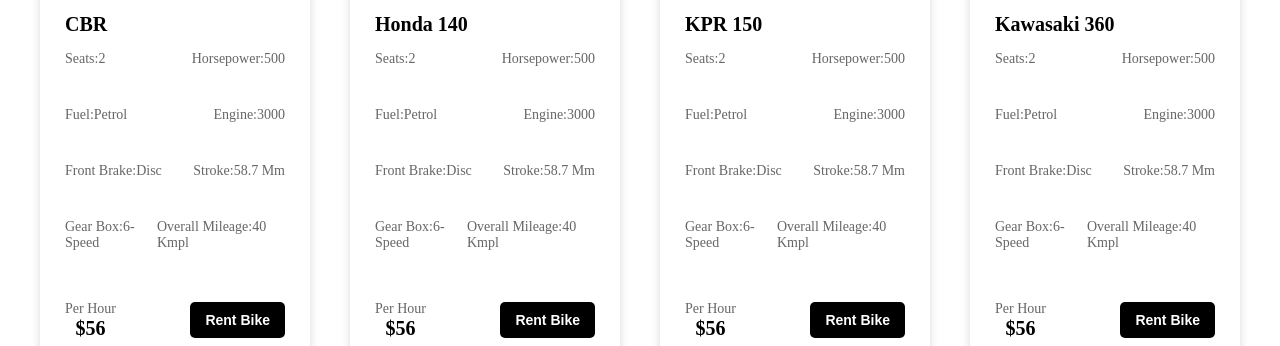
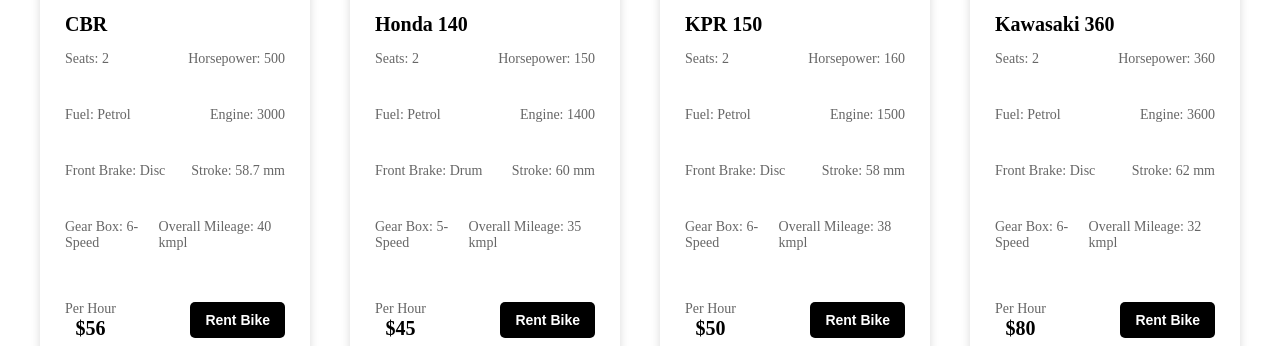
Before and after one commit to Yuizhey/Oris_dz_moto, a React (Vite) app: page /motohomepage in a window 1280 px wide. Shown: the part 454-800 px from the top of the page. Built offline with nearby package versions, Linux system fonts and the light colour scheme.

Commit message:
рефакторинг, добавление возможности поиска

```diff
--- a/src/MotocyclesConsts.js
+++ /dev/null
@@ -1,52 +0,0 @@
-let motocyclesConsts = [
-    {
-      imagePath: "public/images/CBR.png",
-      name: "CBR"
-    },
-    {
-        imagePath: "public/images/Honda 140.png",
-        name: "Honda 140"
-    },
-    {
-        imagePath: "public/images/KPR 150.png",
-        name: "KPR 150"
-    },
-    {
-        imagePath: "public/images/Kawasaki 360.png",
-        name: "Kawasaki 360"
-    },
-    {
-        imagePath: "public/images/Gixser.png",
-        name: "Gixser"
-    },
-    {
-        imagePath: "public/images/moto.png",
-        name: "MT15"
-    },
-    {
-        imagePath: "public/images/CVR.png",
-        name: "CVR"
-    },
-    {
-        imagePath: "public/images/R1 5.png",
-        name: "R1 5"
-    },
-    {
-        imagePath: "public/images/Kawasaki !40.png",
-        name: "Kawasaki !40"
-    },
-    {
-        imagePath: "public/images/MT15.png",
-        name: "MT15"
-    },
-    {
-        imagePath: "public/images/Filder 350.png",
-        name: "Filder 350"
-    },
-    {
-        imagePath: "public/images/Scookiti.png",
-        name: "Scookiti"
-    },
-  ];
-
-  export default motocyclesConsts;
--- a/src/components/MotoCard/MotoCard.jsx
+++ b/src/components/MotoCard/MotoCard.jsx
@@ -6,34 +6,34 @@
 
   const navigate = useNavigate();
 
-  function goToIndividualMotoPage(){
-    navigate("/motoindividualpage")
+  function goToIndividualMotoPage() {
+    navigate(`/motoindividualpage/${props.motocycle.name}`);
   }
 
   return (
     <div className={styles.card} onClick={goToIndividualMotoPage}>
-        <img src={props.imagePath} alt="" className={styles.cardImage} />
-        <h3 className={styles.cardName}>{props.name}</h3>
+        <img src={props.motocycle.imagePath} alt="" className={styles.cardImage} />
+        <h3 className={styles.cardName}>{props.motocycle.name}</h3>
         <div className={styles.cardInfo}>
-          <p className={styles.characteristic}>Seats:2</p>
-          <p className={styles.characteristic}>Horsepower:500</p>
+          <p className={styles.characteristic}>Seats: {props.motocycle.characteristics.seats}</p>
+          <p className={styles.characteristic}>Horsepower: {props.motocycle.characteristics.horsepower}</p>
         </div>
         <div className={styles.cardInfo}>
-          <p className={styles.characteristic}>Fuel:Petrol</p>
-          <p className={styles.characteristic}>Engine:3000</p>
+          <p className={styles.characteristic}>Fuel: {props.motocycle.characteristics.fuel}</p>
+          <p className={styles.characteristic}>Engine: {props.motocycle.characteristics.engine}</p>
         </div>
         <div className={styles.cardInfo}>
-          <p className={styles.characteristic}>Front Brake:Disc</p>
-          <p className={styles.characteristic}>Stroke:58.7 Mm</p>
+          <p className={styles.characteristic}>Front Brake: {props.motocycle.characteristics.frontBrake}</p>
+          <p className={styles.characteristic}>Stroke: {props.motocycle.characteristics.stroke}</p>
         </div>
         <div className={styles.cardInfo}>
-          <p className={styles.characteristic}>Gear Box:6-Speed</p>
-          <p className={styles.characteristic}>Overall Mileage:40 Kmpl</p>
+          <p className={styles.characteristic}>Gear Box: {props.motocycle.characteristics.gearBox}</p>
+          <p className={styles.characteristic}>Overall Mileage: {props.motocycle.characteristics.mileage}</p>
         </div>
         <div className={styles.cardRentInfo}>
             <div className={styles.rentInfoPrice}>
               <p className={styles.pricePerHour}>Per Hour</p>
-              <p className={styles.priceInDollars}>$56</p>
+              <p className={styles.priceInDollars}>${props.motocycle.pricePerHour}</p>
             </div>
             <button className={styles.rentInfoButton} onClick={(e) => e.stopPropagation()}>Rent Bike</button>
         </div>
--- a/src/components/MotoCardsGrid/MotoCardsGrid.jsx
+++ b/src/components/MotoCardsGrid/MotoCardsGrid.jsx
@@ -1,14 +1,13 @@
 import React from 'react'
 import MotoCard from '../MotoCard/MotoCard'
 import styles from "./MotoCardsGrid.module.css"
-import motocyclesConsts from "../../MotocyclesConsts"
 
-function MotoCardsGrid() {
+function MotoCardsGrid(props) {
 
   return (
     <div className={styles.motoCardsGrid}>
-        {motocyclesConsts.map(item => (
-          <MotoCard imagePath={item.imagePath} name={item.name} />
+        {props.list.map((item, index) => (
+          <MotoCard motocycle={item} key={index}/>
         ))}
     </div>
   )
--- a/src/components/SearchBar/SeacrhBar.module.css
+++ b/src/components/SearchBar/SeacrhBar.module.css
@@ -9,6 +9,7 @@
     border: 1px solid #ccc;
     justify-content: center;
     width: 56%;
+    max-width: 800px;
     margin: 0 auto;
     margin-bottom: 50px;
   }
--- a/src/components/SearchBar/SearchBar.jsx
+++ b/src/components/SearchBar/SearchBar.jsx
@@ -1,10 +1,18 @@
-import React from 'react'
+import React, { useState } from 'react'
 import styles from "./SeacrhBar.module.css";
 
-function SearchBar() {
+function SearchBar(props) {
+  const [searchValue, setSearchValue] = useState("");
+
+  function handleSearch(event){
+    const value = event.target.value;
+    setSearchValue(value);
+    props.onChange(value);
+  }
+
   return (
     <div className={styles.searchBar}>
-      <input type="text" placeholder="Search" className={styles.searchInput} />
+      <input type="text" placeholder="Search" className={styles.searchInput} onChange={handleSearch}/>
       <button className={styles.dropdownButton}>Price</button>
       <button className={styles.dropdownButton}>Time Duration</button>
       <button className={styles.dropdownButton}>Brand</button>
--- /dev/null
+++ b/src/constants/MotocyclesConsts.js
@@ -0,0 +1,184 @@
+const motocyclesConsts = [
+    {
+      imagePath: "images/CBR.png",
+      name: "CBR",
+      characteristics: {
+        seats: 2,
+        horsepower: 500,
+        fuel: "Petrol",
+        engine: 3000,
+        frontBrake: "Disc",
+        stroke: "58.7 mm",
+        gearBox: "6-Speed",
+        mileage: "40 kmpl",
+      },
+      pricePerHour: 56
+    },
+    {
+      imagePath: "images/Honda 140.png",
+      name: "Honda 140",
+      characteristics: {
+        seats: 2,
+        horsepower: 150,
+        fuel: "Petrol",
+        engine: 1400,
+        frontBrake: "Drum",
+        stroke: "60 mm",
+        gearBox: "5-Speed",
+        mileage: "35 kmpl",
+      },
+      pricePerHour: 45
+    },
+    {
+      imagePath: "images/KPR 150.png",
+      name: "KPR 150",
+      characteristics: {
+        seats: 2,
+        horsepower: 160,
+        fuel: "Petrol",
+        engine: 1500,
+        frontBrake: "Disc",
+        stroke: "58 mm",
+        gearBox: "6-Speed",
+        mileage: "38 kmpl",
+      },
+      pricePerHour: 50
+    },
+    {
+      imagePath: "images/Kawasaki 360.png",
+      name: "Kawasaki 360",
+      characteristics: {
+        seats: 2,
+        horsepower: 360,
+        fuel: "Petrol",
+        engine: 3600,
+        frontBrake: "Disc",
+        stroke: "62 mm",
+        gearBox: "6-Speed",
+        mileage: "32 kmpl",
+      },
+      pricePerHour: 80
+    },
+    {
+      imagePath: "images/Gixser.png",
+      name: "Gixser",
+      characteristics: {
+        seats: 2,
+        horsepower: 180,
+        fuel: "Petrol",
+        engine: 1800,
+        frontBrake: "Disc",
+        stroke: "55 mm",
+        gearBox: "5-Speed",
+        mileage: "40 kmpl",
+      },
+      pricePerHour: 55
+    },
+    {
+      imagePath: "images/moto.png",
+      name: "MT15",
+      characteristics: {
+        seats: 2,
+        horsepower: 155,
+        fuel: "Petrol",
+        engine: 1550,
+        frontBrake: "Disc",
+        stroke: "57 mm",
+        gearBox: "6-Speed",
+        mileage: "45 kmpl",
+      },
+      pricePerHour: 47
+    },
+    {
+      imagePath: "images/CVR.png",
+      name: "CVR",
+      characteristics: {
+        seats: 2,
+        horsepower: 220,
+        fuel: "Petrol",
+        engine: 2200,
+        frontBrake: "Disc",
+        stroke: "59 mm",
+        gearBox: "6-Speed",
+        mileage: "37 kmpl",
+      },
+      pricePerHour: 60
+    },
+    {
+      imagePath: "images/R1 5.png",
+      name: "R1 5",
+      characteristics: {
+        seats: 2,
+        horsepower: 200,
+        fuel: "Petrol",
+        engine: 2000,
+        frontBrake: "Disc",
+        stroke: "58 mm",
+        gearBox: "6-Speed",
+        mileage: "42 kmpl",
+      },
+      pricePerHour: 58
+    },
+    {
+      imagePath: "images/Kawasaki !40.png",
+      name: "Kawasaki !40",
+      characteristics: {
+        seats: 2,
+        horsepower: 140,
+        fuel: "Petrol",
+        engine: 1400,
+        frontBrake: "Drum",
+        stroke: "56 mm",
+        gearBox: "5-Speed",
+        mileage: "50 kmpl",
+      },
+      pricePerHour: 42
+    },
+    {
+      imagePath: "images/MT15.png",
+      name: "MT15",
+      characteristics: {
+        seats: 2,
+        horsepower: 155,
+        fuel: "Petrol",
+        engine: 1550,
+        frontBrake: "Disc",
+        stroke: "57 mm",
+        gearBox: "6-Speed",
+        mileage: "45 kmpl",
+      },
+      pricePerHour: 47
+    },
+    {
+      imagePath: "images/Filder 350.png",
+      name: "Filder 350",
+      characteristics: {
+        seats: 2,
+        horsepower: 350,
+        fuel: "Petrol",
+        engine: 3500,
+        frontBrake: "Disc",
+        stroke: "60 mm",
+        gearBox: "6-Speed",
+        mileage: "30 kmpl",
+      },
+      pricePerHour: 75
+    },
+    {
+      imagePath: "images/Scookiti.png",
+      name: "Scookiti",
+      characteristics: {
+        seats: 2,
+        horsepower: 125,
+        fuel: "Petrol",
+        engine: 1250,
+        frontBrake: "Drum",
+        stroke: "54 mm",
+        gearBox: "4-Speed",
+        mileage: "55 kmpl",
+      },
+      pricePerHour: 40
+    }
+  ];
+
+  export default motocyclesConsts;
--- a/src/pages/MotoHomePage.jsx
+++ b/src/pages/MotoHomePage.jsx
@@ -1,15 +1,31 @@
-import React from 'react'
+import React, { useState } from 'react'
 import Navbar from '../components/Navbar/Navbar'
 import MotoCardsGrid from '../components/MotoCardsGrid/MotoCardsGrid'
 import SearchBar from '../components/SearchBar/SearchBar'
 import Footer from '../components/Footer/Footer'
+import motocyclesConsts from "../constants/MotocyclesConsts"
 
 function MotoHomePage() {
+  const [filteresMotocycleList, setFilteredMotocycleList] = useState(motocyclesConsts);
+
+  function handleSearch(query) {
+    const lowerQuery = query.toLowerCase();
+
+    if (query.trim() === "") {
+      setFilteredMotocycleList(motocyclesConsts); // Если строка пустая — сбрасываем фильтр
+    } else {
+      const filtered = motocyclesConsts.filter(item =>
+        item.name.toLowerCase().includes(lowerQuery)
+      );
+      setFilteredMotocycleList(filtered);
+    }
+  }
+
   return (
     <>
         <Navbar />
-        <SearchBar />
-        <MotoCardsGrid/>
+        <SearchBar onChange={handleSearch}/>
+        <MotoCardsGrid list={filteresMotocycleList}/>
         <Footer />
     </>
   )
```
